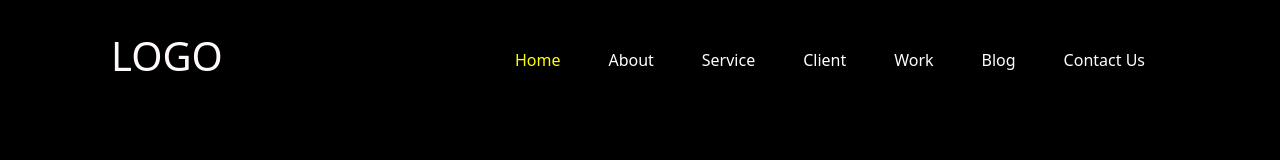
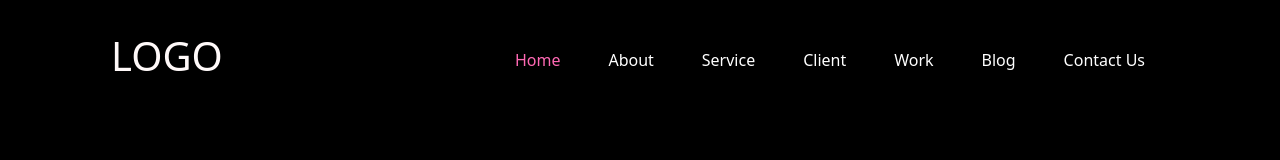
Before and after one commit to nteshxx/single-page-portfolio, a React (Create React App) app: page / in a window 1280 px wide. In both pictures the pointer is over the link "Home". Shown: the top 160 px of the page. Built offline with nearby package versions, Linux system fonts and the light colour scheme.

Commit message:
changed navbar hover color to hotpink

```diff
--- a/src/Components/Navbar/Navbar.css
+++ b/src/Components/Navbar/Navbar.css
@@ -30,7 +30,7 @@
 
 #navigation a:hover {
   border-radius: 5px;
-  color: yellow;
+  color: hotpink;
   background-color: linear-gradient(to right bottom, #ffffffa7, #ffffffa9);
 }
 
```
